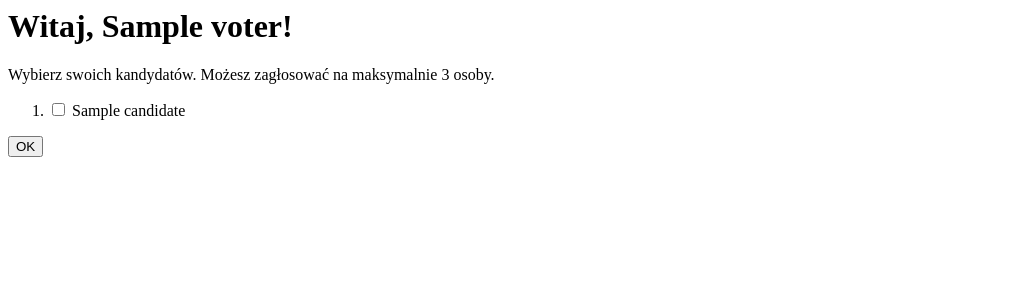
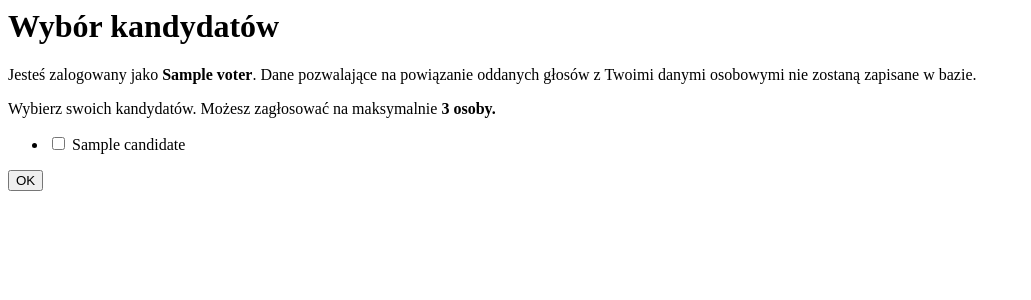
Before and after one commit to matfed/mamrewaw2, a Django app: template templates/ballot/form.html in a window 1280 px wide. Shown: the top 300 px of the page, without its empty margins (0-1031 px from the left). Run offline with Django 3.2, Linux system fonts and the light colour scheme; the template is opened without the code that fills it: most values are stand-ins (such as "Sample title", 1, 10 or a date in 2020).

Commit message:
reformating templates

```diff
--- a/templates/ballot/confirm.html
+++ b/templates/ballot/confirm.html
@@ -3,7 +3,9 @@
     <title>Wybory Mamre Warszawa</title>
   </head>
   <body>
-    <h1>Witaj, {{voter.name}}!</h1>
+    <h1>Potwierdzenie</h1>
+    <p>Jesteś zalogowany jako <strong>{{voter.name}}</strong>. Dane pozwalające na powiązanie oddanych głosów z Twoimi danymi osobowymi nie zostaną zapisane w bazie.</p>
+    <p>Poniżej przedstawione jest podsumowanie Twoich wyborów. Możesz je zatwierdzić lub zmienić, używając odpowiednich przycisków.</p>
     {% if selected %}
         <p>Wybrałeś następujących kandydatów.</p>
         <ul>
--- a/templates/ballot/form.html
+++ b/templates/ballot/form.html
@@ -3,8 +3,9 @@
     <title>Wybory Mamre Warszawa</title>
   </head>
   <body>
-    <h1>Witaj, {{voter.name}}!</h1>
-    <p>Wybierz swoich kandydatów. Możesz zagłosować na maksymalnie 3 osoby.</p>
+    <h1>Wybór kandydatów</h1>
+    <p>Jesteś zalogowany jako <strong>{{voter.name}}</strong>. Dane pozwalające na powiązanie oddanych głosów z Twoimi danymi osobowymi nie zostaną zapisane w bazie.</p>
+    <p>Wybierz swoich kandydatów. Możesz zagłosować na maksymalnie <strong>3 osoby.</strong></p>
     {% if errors %}
         <ul style="color: red;">
             {% for error in errors %}
@@ -13,14 +14,14 @@
         </ul>
     {% endif %}
     <form action="/ballot/confirm/" method="post">{% csrf_token %}
-      <ol>
+      <ul>
       {% for candidate in candidates %}
         <li>
           <input type="checkbox" id="cand_{{candidate.id}}" name="candidate" value="{{candidate.id}}" />
           <label for="cand_{{candidate.id}}">{{candidate.name}}</label>
         </li>
       {% endfor %}
-      </ol>
+      </ul>
       <input type="hidden" name="pin" value="{{voter.pin}}"/>
       <input type="hidden" name="token" value="{{voter.token}}" />
       <input type="submit" value="OK" />
--- a/templates/ballot/landing.html
+++ b/templates/ballot/landing.html
@@ -4,7 +4,8 @@
   </head>
   <body>
     <h1>Witaj!</h1>
-    <p>Wprowadź swój PIN</p>
+    <p>Witaj w systemie obsługującym wybory do Zespołu Koordynatorów Diecezjalnych w Mamre Warszawa</p>
+    <p>Aby kontynuować, wprowadź swój PIN, który otrzymałeś w wiadomości email:</p>
     {% if errors %}
         <ul style="color: red;">
             {% for error in errors %}
--- a/templates/ballot/thanks.html
+++ b/templates/ballot/thanks.html
@@ -4,8 +4,9 @@
   </head>
   <body>
     <h1>Dziękujemy!</h1>
+    <p>Jesteś zalogowany jako <strong>{{voter.name}}</strong>. Dane pozwalające na powiązanie oddanych głosów z Twoimi danymi osobowymi nie zostaną zapisane w bazie.</p>
     <p>
-    {{voter.name}}, Twój głos został zapisany.
+    Dziękujemy za udział w wyborach, Twój głos został zapisany.
     </p>
   </body>
 </html>
```
